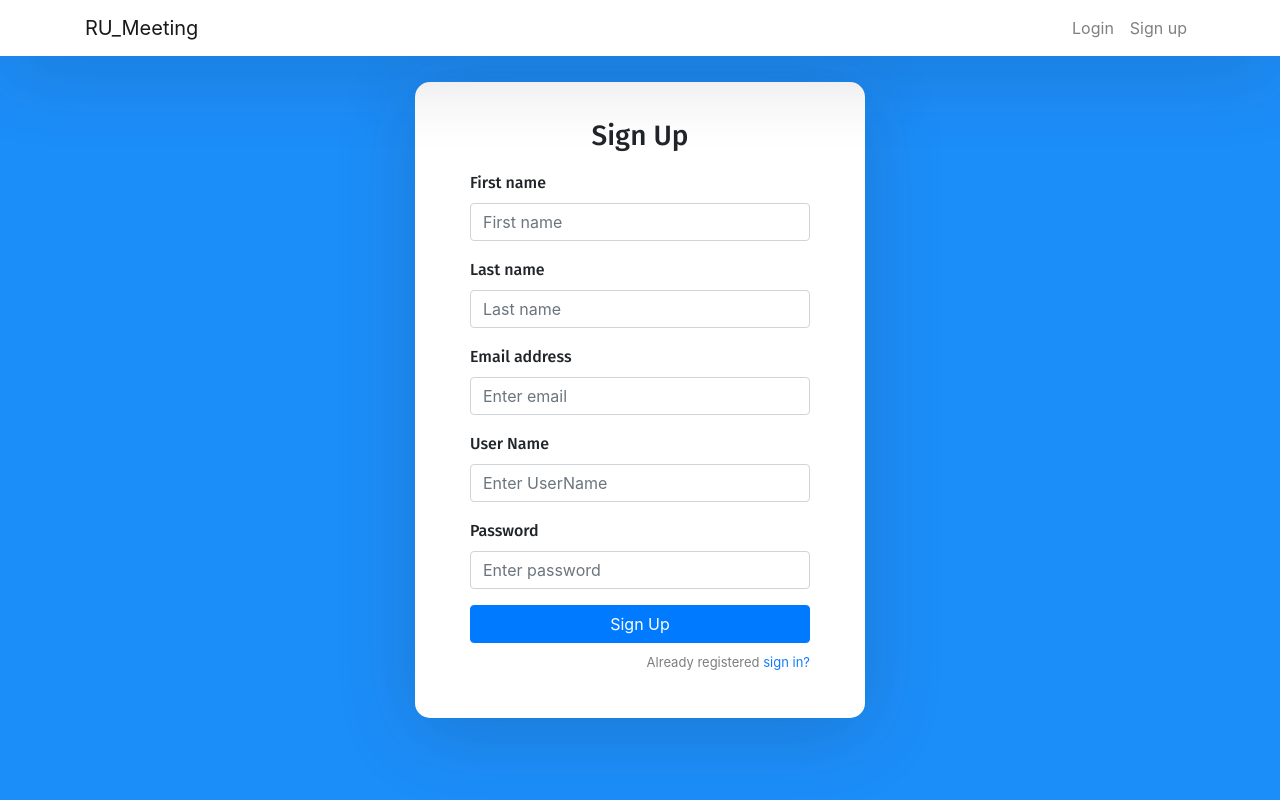
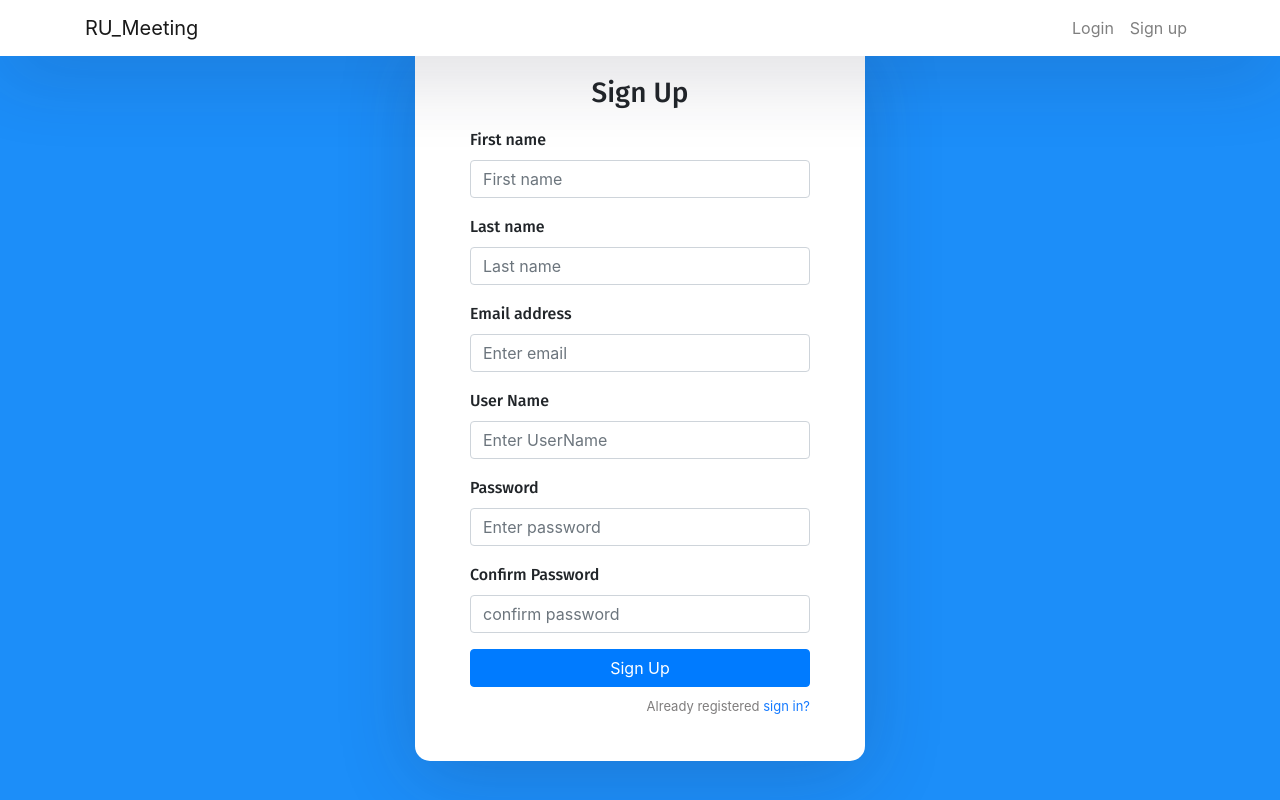
Before and after one commit to Rakib-RS/RU-Meeting, a React (Create React App) app in the folder client/: page /sign-up in a window 1280 px wide. Built offline with nearby package versions, Linux system fonts and the light colour scheme.

Commit message:
confirm passord

```diff
--- a/client/src/pages/SignUp.jsx
+++ b/client/src/pages/SignUp.jsx
@@ -9,6 +9,7 @@ import api from '../api/adminApi';
             email: '',
             username: '',
             password: '',
+            confirmPassword : '',
 
         }
     }
@@ -32,10 +33,15 @@ import api from '../api/adminApi';
         const password = event.target.value;
         this.setState({password})
     }
+    handleChangeConfirmPassword = async(event)=>{
+        const confirmPassword = event.target.value;
+        this.setState({confirmPassword})
+    }
     handleIncludeAdmin = async() =>{
-        const {firstName,lastName,email,username,password} = this.state;
-        const payload = {firstName,lastName,email,username,password};
-        await api.signup(payload).then((res)=>{
+        const {firstName,lastName,email,username,password,confirmPassword} = this.state;
+        if (password===confirmPassword) {
+            const payload = {firstName,lastName,email,username,password};
+            await api.signup(payload).then((res)=>{
             console.log(res);
             if(res.data.success===false)
             window.alert('Sign up failed');
@@ -46,8 +52,10 @@ import api from '../api/adminApi';
                 email: '',
                 username: '',
                 password: '',
+                })
             })
-        })
+        }
+
     }
     render() {
         const {firstName,lastName,email,username,password} = this.state;
@@ -89,6 +97,13 @@ import api from '../api/adminApi';
                     />
                 </div>
 
+                <div className="form-group">
+                    <label>Confirm Password</label>
+                    <input type="password" required className="form-control" placeholder="confirm password" value={password}
+                        onChange = {this.handleChangeConfirmPassword}
+                    ></input>
+                </div>
+
                 <button type="submit" className="btn btn-primary btn-block" onClick={this.handleIncludeAdmin}>
                     Sign Up
                 </button>
```
